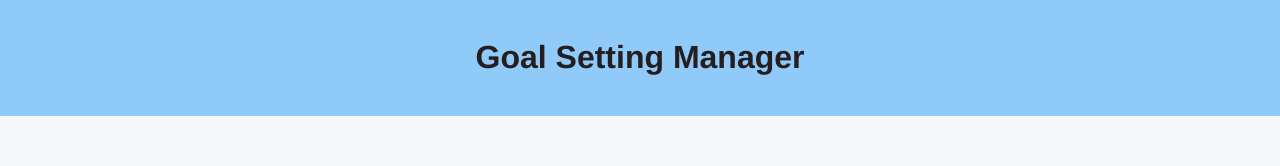
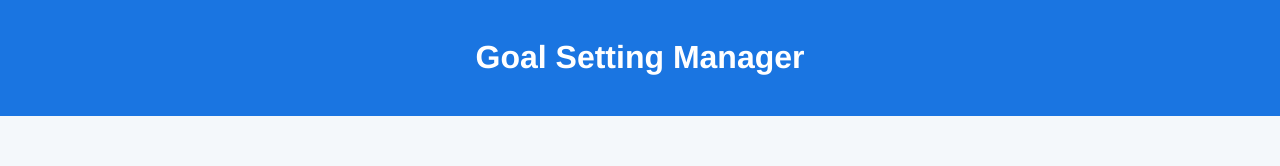
Before and after one commit to SWIRTH9092/goalmgr_frend, a Vue app: page / in a window 1280 px wide. Shown: the top 166 px of the page. Built offline with nearby package versions, Linux system fonts and the light colour scheme.

Commit message:
styled website header

```diff
--- a/src/composables/global/GlobalHeader.vue
+++ b/src/composables/global/GlobalHeader.vue
@@ -16,12 +16,12 @@ export default {
 <style>
 
     .headerbox {
-        background-color: var(--color5);
+        background-color: var(--color8);
         text-align: center;
     }
 
     h1 {
         text-align:center;
-        color: var(--color12)
+        color: var(--color1)
     }
 </style>
```
